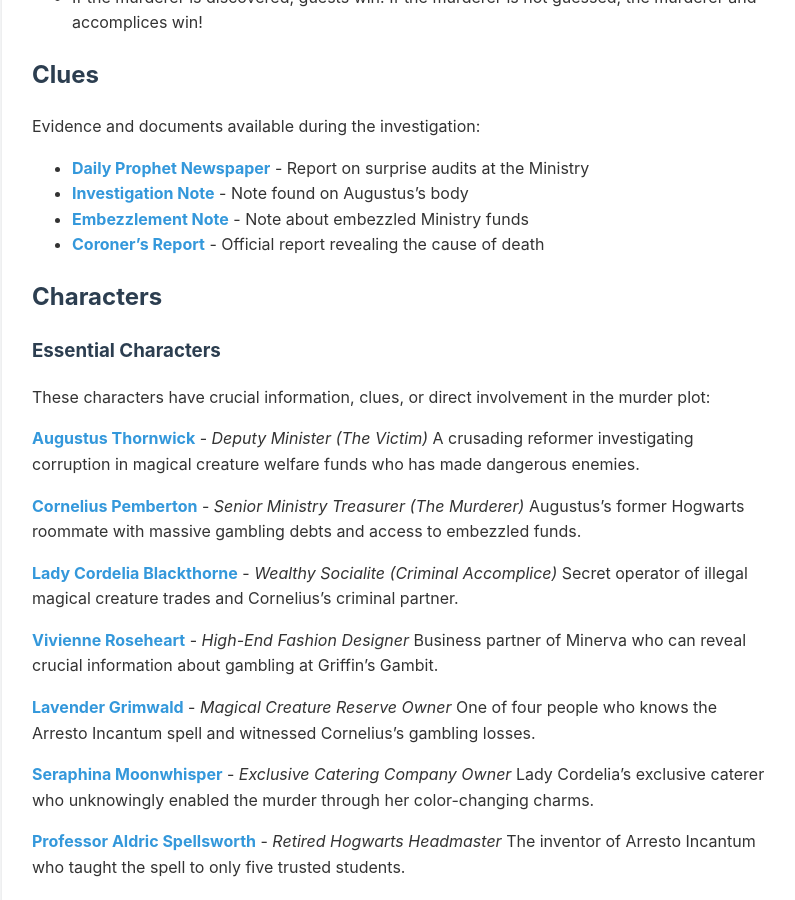
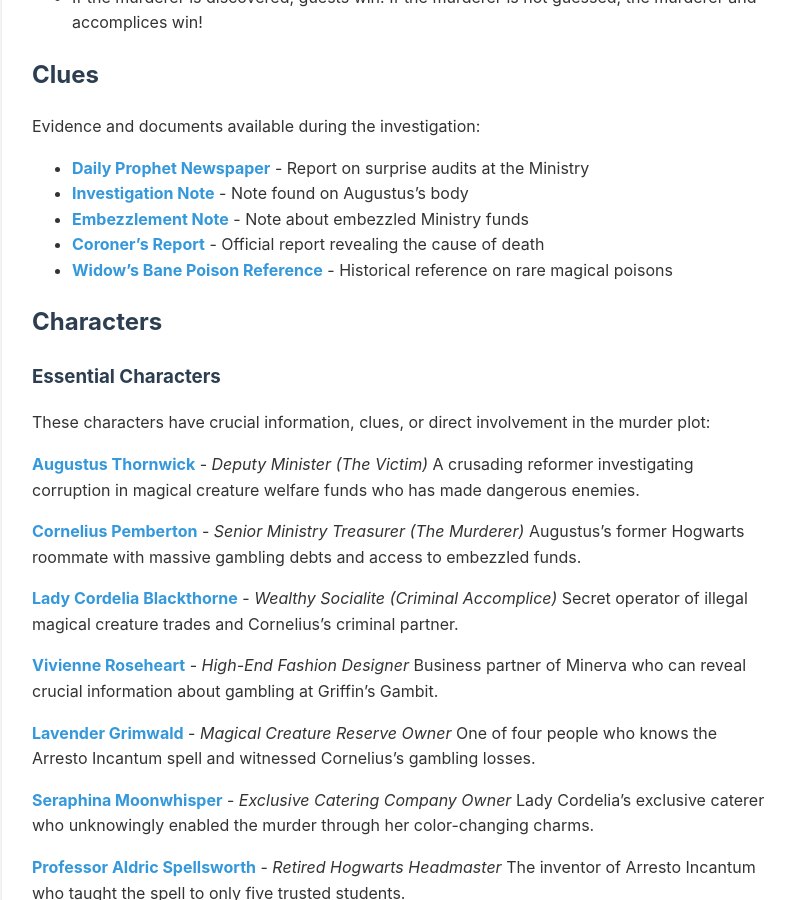
Before and after one commit to msiebert/harry-potter-murder-mystery, a Jekyll site: the page built from index.md, in a window 1280 px wide and 900 px high, scrolled down 1271 px. Shown: the whole window, without its empty margins (238-1033 px from the left). Built offline with Jekyll 4.4.1, drawn with Linux system fonts in a browser that asks for light colours.

Commit message:
add widow's bane clue

```diff
--- a/index.md
+++ b/index.md
@@ -48,6 +48,7 @@ Evidence and documents available during the investigation:
 - **[Investigation Note](clues/augustus_investigation_note.pdf)** - Note found on Augustus's body
 - **[Embezzlement Note](clues/cornelius_embezzlement_note.pdf)** - Note about embezzled Ministry funds
 - **[Coroner's Report](clues/ministry_coroner_report.pdf)** - Official report revealing the cause of death
+- **[Widow's Bane Poison Reference](clues/widows_bane_poison_reference.pdf)** - Historical reference on rare magical poisons
 
 ## Characters
 
```
Also changed, not shown: 1 other file.
